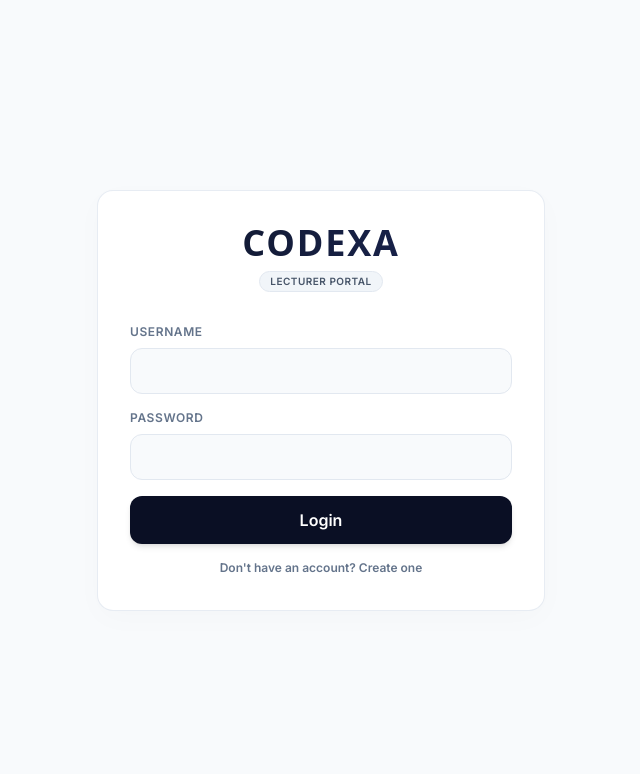
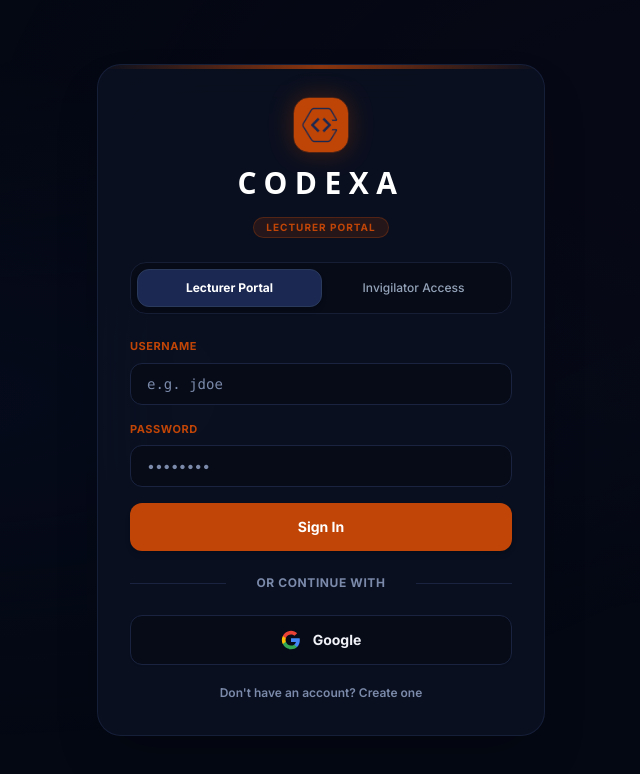
Before and after one commit to lioneladom/codexa_online, a Next.js app in the folder frontend/: page / in a window 1280 px wide. Shown: the top 774 px of the page, without its empty margins (319-959 px from the left). Built offline with nearby package versions, Linux system fonts and the light colour scheme.

Commit message:
fix: resolve online UI mismatch, Google OAuth URL fallback, and dashboard dark theme

```diff
--- a/frontend/src/app/page.tsx
+++ b/frontend/src/app/page.tsx
@@ -3,8 +3,10 @@
 import { useState, useEffect } from 'react';
 import { useRouter } from 'next/navigation';
 import { getApiUrl } from '@/config/api';
+import CodexaLogo from '@/components/CodexaLogo';
 
-export default function LecturerEntrancePage() {
+export default function EntrancePage() {
+  const [role, setRole] = useState<'lecturer' | 'invigilator'>('lecturer');
   const [isRegisterMode, setIsRegisterMode] = useState(false);
   const [username, setUsername] = useState('');
   const [password, setPassword] = useState('');
@@ -13,7 +15,33 @@
   const [error, setError] = useState('');
   const router = useRouter();
 
+  const [cursorPos, setCursorPos] = useState({ x: -9999, y: -9999 });
 
+  const handleMouseMove = (e: React.MouseEvent<HTMLElement>) => {
+    const { currentTarget, clientX, clientY } = e;
+    const { left, top } = currentTarget.getBoundingClientRect();
+    setCursorPos({ x: clientX - left, y: clientY - top });
+  };
+
+  useEffect(() => {
+    // Check if returning from Google OAuth redirect with token
+    const params = new URLSearchParams(window.location.search);
+    const token = params.get('token');
+    const userStr = params.get('user');
+
+    if (token && userStr) {
+      try {
+        const user = decodeURIComponent(userStr);
+        localStorage.setItem('codexa_token', token);
+        localStorage.setItem('codexa_user', user);
+
+        window.history.replaceState({}, document.title, window.location.pathname);
+        router.push('/dashboard');
+      } catch (err) {
+        console.error('Failed to parse Google OAuth user data', err);
+      }
+    }
+  }, [router]);
 
   const handleSubmit = async (e: React.FormEvent) => {
     e.preventDefault();
@@ -21,6 +49,28 @@
     setError('');
 
     try {
+      if (role === 'invigilator') {
+        const accessCode = username.trim().toUpperCase();
+        const invigilatorKey = password.trim();
+
+        const examRes = await fetch(`${getApiUrl()}/exams/access/${accessCode}`);
+        if (!examRes.ok) {
+          throw new Error('Exam not found or has been closed.');
+        }
+
+        const res = await fetch(`${getApiUrl()}/exams/access/${accessCode}/sessions`, {
+          method: 'POST',
+          headers: { 'Content-Type': 'application/json' },
+          body: JSON.stringify({ invigilatorPassword: invigilatorKey }),
+        });
+
+        if (!res.ok) {
+          throw new Error('Authentication failed. Invalid invigilator password.');
+        }
+
+        sessionStorage.setItem(`invigilator_password_${accessCode}`, invigilatorKey);
+        router.push(`/invigilate/${accessCode}`);
+      } else {
         const endpoint = isRegisterMode ? '/auth/register' : '/auth/login';
         const body = isRegisterMode
           ? { username, password, name: fullName }
@@ -38,10 +88,10 @@
         }
 
         const data = await res.json();
-      console.log('Success!', data);
         localStorage.setItem('codexa_token', data.access_token);
         localStorage.setItem('codexa_user', JSON.stringify(data.user));
         router.push('/dashboard');
+      }
     } catch (err: any) {
       setError(err.message);
     } finally {
@@ -50,60 +100,121 @@
   };
 
   return (
-    <main className="flex min-h-screen items-center justify-center p-6 bg-slate-50 text-slate-800">
-      <div className="w-full max-w-md bg-white border border-slate-200/80 p-8 rounded-2xl shadow-[0_8px_30px_rgb(0,0,0,0.02)]">
+    <main
+      className="flex min-h-screen items-center justify-center p-6 text-[#f0f2f8] relative overflow-hidden"
+      style={{ background: '#040813' }}
+      onMouseMove={handleMouseMove}
+    >
+      {/* Cursor-following glow */}
+      <div
+        className="pointer-events-none absolute inset-0 z-0 transition-none"
+        style={{
+          background: `radial-gradient(900px circle at ${cursorPos.x}px ${cursorPos.y}px, rgba(191,69,7,0.18) 0%, rgba(60,30,80,0.10) 40%, transparent 70%)`,
+        }}
+      />
+      {/* Subtle static mesh overlay */}
+      <div
+        className="pointer-events-none absolute inset-0 z-0 opacity-40"
+        style={{
+          backgroundImage: `radial-gradient(ellipse at 20% 50%, rgba(10,17,44,0.8) 0%, transparent 60%), radial-gradient(ellipse at 80% 20%, rgba(21,10,33,0.6) 0%, transparent 50%)`,
+        }}
+      />
+      <div className="z-10 w-full max-w-md bg-[#0c1222]/80 backdrop-blur-2xl border border-[#1a2440]/80 p-8 rounded-3xl shadow-2xl relative overflow-hidden transition-all duration-500">
+        <div className="absolute top-0 left-0 right-0 h-1 bg-gradient-to-r from-transparent via-accent to-transparent opacity-70" />
 
         {/* LOGO Header */}
-        <div className="text-center mb-8">
-          <h1 className="text-4xl font-extrabold tracking-wider bg-gradient-to-r from-slate-900 to-[#1b2554] bg-clip-text text-transparent font-sans">
-            CODEXA
-          </h1>
-          <span className="inline-block mt-2 text-[10px] bg-slate-100 border border-slate-200 text-slate-600 font-semibold px-2.5 py-0.5 rounded-full uppercase tracking-wider">
+        <div className="text-center mb-6 flex flex-col items-center">
+          <CodexaLogo size="lg" layout="vertical" className="mb-2" />
+          <div className="inline-block mt-2 text-[10px] bg-accent/15 border border-accent/30 text-accent font-bold px-3 py-0.5 rounded-full uppercase tracking-widest">
+            {role === 'lecturer' ? 'Lecturer Portal' : 'Invigilator Station'}
+          </div>
+        </div>
+
+        {/* Role Selector Tabs */}
+        <div className="flex bg-[#070b18] p-1.5 rounded-2xl mb-6 font-medium text-xs border border-[#161e36]">
+          <button
+            type="button"
+            onClick={() => {
+              setRole('lecturer');
+              setError('');
+              setUsername('');
+              setPassword('');
+            }}
+            className={`flex-1 py-2.5 text-center rounded-xl transition-all ${
+              role === 'lecturer'
+                ? 'bg-[#1b2852] text-white shadow-md font-bold border border-[#2a3a5c]'
+                : 'text-slate-400 hover:text-slate-200'
+            }`}
+          >
             Lecturer Portal
-          </span>
+          </button>
+          <button
+            type="button"
+            onClick={() => {
+              setRole('invigilator');
+              setIsRegisterMode(false);
+              setError('');
+              setUsername('');
+              setPassword('');
+            }}
+            className={`flex-1 py-2.5 text-center rounded-xl transition-all ${
+              role === 'invigilator'
+                ? 'bg-[#1b2852] text-white shadow-md font-bold border border-[#2a3a5c]'
+                : 'text-slate-400 hover:text-slate-200'
+            }`}
+          >
+            Invigilator Access
+          </button>
         </div>
 
         {error && (
-          <div className="mb-6 p-4 bg-red-50 border border-red-200 text-red-700 text-xs rounded-xl">
+          <div className="mb-6 p-4 bg-rose-950/50 border border-rose-500/40 text-rose-300 text-xs rounded-xl font-medium text-center">
             {error}
           </div>
         )}
 
         <form onSubmit={handleSubmit} className="space-y-4">
-          {isRegisterMode && (
+          {isRegisterMode && role === 'lecturer' && (
             <div>
-              <label htmlFor="fullName" className="block text-xs uppercase tracking-wider text-slate-500 font-semibold mb-2">Full Name</label>
+              <label htmlFor="fullName" className="block text-[11px] uppercase tracking-wider text-accent font-extrabold mb-2">Full Name</label>
               <input
                 id="fullName"
                 type="text"
                 value={fullName}
                 onChange={(e) => setFullName(e.target.value)}
-                className="w-full px-4 py-2.5 bg-slate-50 border border-slate-200 rounded-xl text-slate-800 placeholder-slate-400 focus:outline-none focus:ring-2 focus:ring-primary/20 focus:border-primary transition-all"
+                className="w-full px-4 py-2.5 bg-[#070b18] border border-[#1a2440] rounded-xl text-[#f0f2f8] placeholder-[#7b8aaa] focus:outline-none focus:border-accent transition-all text-sm"
+                placeholder="Jane Doe"
                 required
               />
             </div>
           )}
 
           <div>
-            <label htmlFor="username" className="block text-xs uppercase tracking-wider text-slate-500 font-semibold mb-2">Username</label>
+            <label htmlFor="username" className="block text-[11px] uppercase tracking-wider text-accent font-extrabold mb-2">
+              {role === 'lecturer' ? 'Username' : 'Exam Access Code'}
+            </label>
             <input
               id="username"
               type="text"
+              placeholder={role === 'lecturer' ? 'e.g. jdoe' : 'e.g. ABCD'}
               value={username}
               onChange={(e) => setUsername(e.target.value)}
-              className="w-full px-4 py-2.5 bg-slate-50 border border-slate-200 rounded-xl text-slate-800 placeholder-slate-400 focus:outline-none focus:ring-2 focus:ring-primary/20 focus:border-primary transition-all"
+              className="w-full px-4 py-2.5 bg-[#070b18] border border-[#1a2440] rounded-xl text-[#f0f2f8] placeholder-[#7b8aaa] focus:outline-none focus:border-accent transition-all text-sm font-mono"
               required
             />
           </div>
 
           <div>
-            <label htmlFor="password" className="block text-xs uppercase tracking-wider text-slate-500 font-semibold mb-2">Password</label>
+            <label htmlFor="password" className="block text-[11px] uppercase tracking-wider text-accent font-extrabold mb-2">
+              {role === 'lecturer' ? 'Password' : 'Invigilator Key'}
+            </label>
             <input
               id="password"
               type="password"
+              placeholder="••••••••"
               value={password}
               onChange={(e) => setPassword(e.target.value)}
-              className="w-full px-4 py-2.5 bg-slate-50 border border-slate-200 rounded-xl text-slate-800 placeholder-slate-400 focus:outline-none focus:ring-2 focus:ring-primary/20 focus:border-primary transition-all"
+              className="w-full px-4 py-2.5 bg-[#070b18] border border-[#1a2440] rounded-xl text-[#f0f2f8] placeholder-[#7b8aaa] focus:outline-none focus:border-accent transition-all text-sm"
               required
             />
           </div>
@@ -111,11 +222,35 @@
           <button
             type="submit"
             disabled={loading}
-            className="w-full bg-[#0a0f24] hover:bg-[#1b2554] text-white font-semibold py-3 px-4 rounded-xl transition-all shadow-md active:scale-[0.98] disabled:opacity-50"
+            className="w-full bg-accent hover:bg-accent-hover text-white font-bold py-3.5 px-4 rounded-xl transition-all shadow-md active:scale-[0.98] disabled:opacity-50 text-sm mt-2"
           >
-            {loading ? 'Please wait...' : (isRegisterMode ? 'Create Account' : 'Login')}
+            {loading ? 'Authenticating...' : (role === 'invigilator' ? 'Enter Operations Center' : (isRegisterMode ? 'Create Account' : 'Sign In'))}
           </button>
         </form>
+
+        {role === 'lecturer' && (
+          <>
+            <div className="mt-6 flex items-center justify-between">
+              <span className="border-b border-[#1a2440] w-1/5 lg:w-1/4"></span>
+              <span className="text-xs text-center text-[#7b8aaa] uppercase font-bold tracking-wider">or continue with</span>
+              <span className="border-b border-[#1a2440] w-1/5 lg:w-1/4"></span>
+            </div>
+
+            <button
+              type="button"
+              onClick={() => {
+                window.location.href = `${getApiUrl()}/auth/google`;
+              }}
+              className="w-full mt-6 bg-[#070b18] hover:bg-[#0f172a] border border-[#1a2440] hover:border-accent text-[#f0f2f8] font-bold py-3.5 px-4 rounded-xl transition-all shadow-sm active:scale-[0.98] text-sm flex items-center justify-center gap-3 group"
+            >
+              <svg className="w-5 h-5 group-hover:scale-110 transition-transform" viewBox="0 0 24 24">
+                <path d="M22.56 12.25c0-.78-.07-1.53-.2-2.25H12v4.26h5.92c-.26 1.37-1.04 2.53-2.21 3.31v2.77h3.57c2.08-1.92 3.28-4.74 3.28-8.09z" fill="#4285F4"/>
+                <path d="M12 23c2.97 0 5.46-.98 7.28-2.66l-3.57-2.77c-.98.66-2.23 1.06-3.71 1.06-2.86 0-5.29-1.93-6.16-4.53H2.18v2.84C3.99 20.53 7.7 23 12 23z" fill="#34A853"/>
+                <path d="M5.84 14.09c-.22-.66-.35-1.36-.35-2.09s.13-1.43.35-2.09V7.07H2.18C1.43 8.55 1 10.22 1 12s.43 3.45 1.18 4.93l2.85-2.22.81-.62z" fill="#FBBC05"/>
+                <path d="M12 5.38c1.62 0 3.06.56 4.21 1.64l3.15-3.15C17.45 2.09 14.97 1 12 1 7.7 1 3.99 3.47 2.18 7.07l3.66 2.84c.87-2.6 3.3-4.53 6.16-4.53z" fill="#EA4335"/>
+              </svg>
+              Google
+            </button>
 
             <button
               type="button"
@@ -126,10 +261,12 @@
                 setPassword('');
                 setFullName('');
               }}
-          className="w-full mt-4 text-xs font-semibold text-slate-500 hover:text-slate-700 transition-colors"
+              className="w-full mt-5 text-xs font-semibold text-[#7b8aaa] hover:text-white transition-colors text-center"
             >
-          {isRegisterMode ? 'Already have an account? Login instead' : "Don't have an account? Create one"}
+              {isRegisterMode ? 'Already have an account? Sign in instead' : "Don't have an account? Create one"}
             </button>
+          </>
+        )}
       </div>
     </main>
   );
--- a/frontend/src/config/api.ts
+++ b/frontend/src/config/api.ts
@@ -4,9 +4,12 @@
   }
   if (typeof window !== 'undefined') {
     const hostname = window.location.hostname;
-    return `http://${hostname}:3002`;
+    if (hostname === 'localhost' || hostname === '127.0.0.1') {
+      return `http://${hostname}:3002`;
+    }
   }
-  return 'http://localhost:3002';
+  // Default live cloud backend on Render
+  return 'https://eii-g5vr.onrender.com';
 };
 
 export const getSocketUrl = (): string => {
```
Also changed, not shown: frontend/src/app/dashboard/layout.tsx (+13 -13 lines), frontend/src/app/dashboard/page.tsx (+36 -36 lines). Lines whose indentation alone changed are shown as unchanged.
